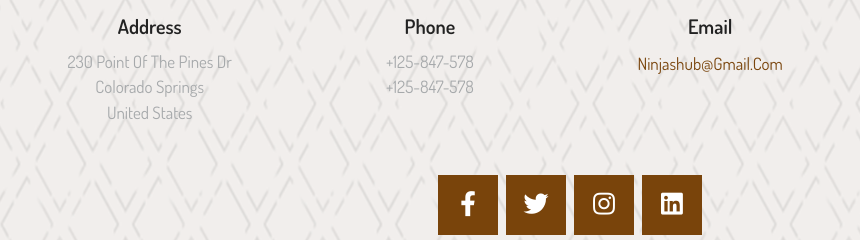
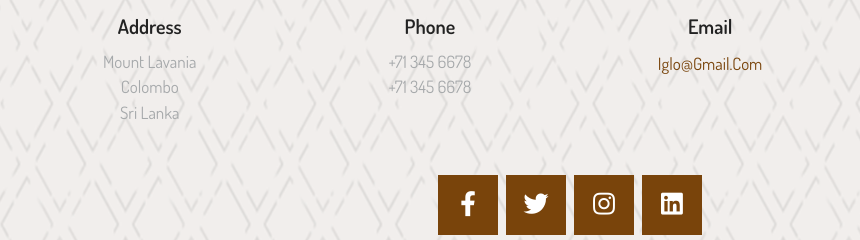
Before and after one commit to spriveen/Ice-Cream, a plain HTML site: page index.html in a window 1280 px wide. Shown: the part 4979-5219 px from the top of the page, 70-930 px from the left. Drawn offline with nearby package versions, Linux system fonts and the light colour scheme; some packages are replaced by stand-ins of ours; a script that the page names is missing.

Commit message:
update index.html

```diff
--- a/index.html
+++ b/index.html
@@ -400,22 +400,22 @@
             <div class="icons">
                 <i class="fas fa-map"></i>
                 <h3>address</h3>
-                <p>230 Point of the Pines Dr <br>
-                    Colorado Springs <br>
-                    United States</p>
+                <p>Mount Lavania <br>
+                    Colombo <br>
+                    Sri Lanka</p>
             </div>
 
             <div class="icons">
                 <i class="fas fa-phone"></i>
                 <h3>phone</h3>
-                <p>+125-847-578</p>
-                <p>+125-847-578</p>
+                <p>+71 345 6678</p>
+                <p>+71 345 6678</p>
             </div>
 
             <div class="icons">
                 <i class="fas fa-envelope"></i>
                 <h3>email</h3>
-                <a href="#" class="link">ninjashub@gmail.com</a>
+                <a href="#" class="link">iglo@gmail.com</a>
             </div>
 
             <div class="icons">
```
